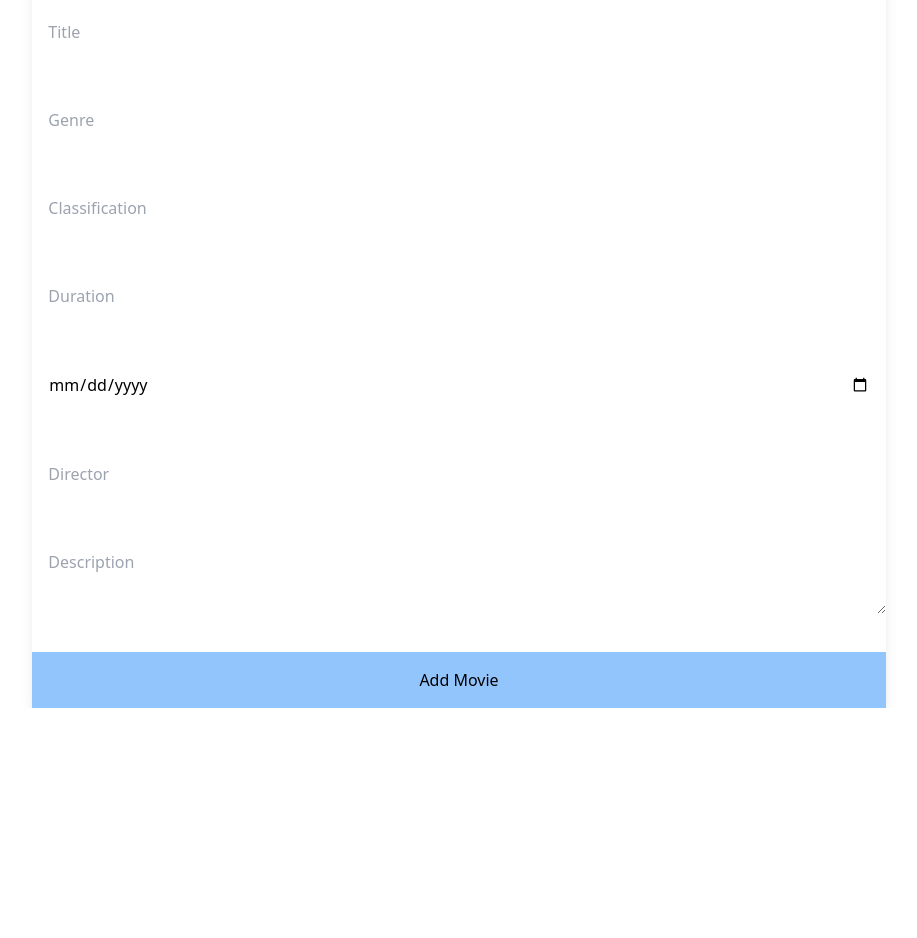
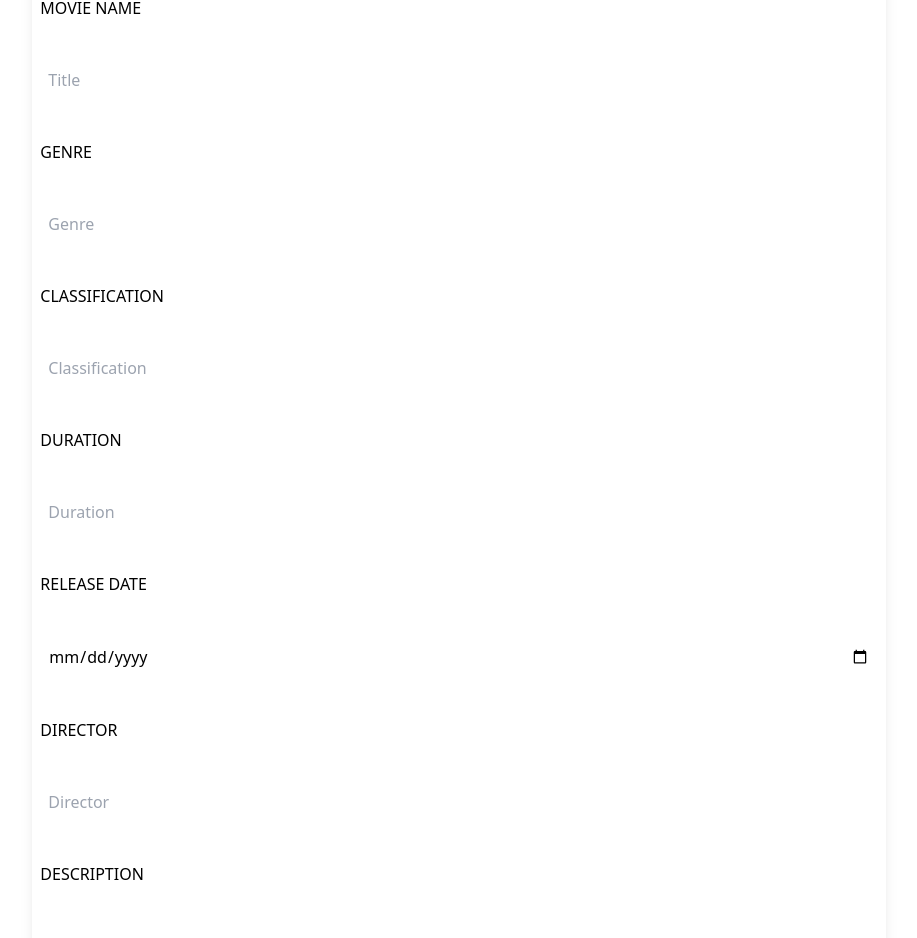
Before and after one commit to jreyes8631/movie-rating-frontend, a React (Create React App) app: page /movies/new in a window 1280 px wide. Shown: the part 240-1178 px from the top of the page, without its empty margins (181-1098 px from the left). Before the commit the page ends 948 px from the top, so only its background shows below. Built offline with nearby package versions, Linux system fonts and the light colour scheme.

Commit message:
add label to movie form

```diff
--- a/src/containers/MovieFormContainer.js
+++ b/src/containers/MovieFormContainer.js
@@ -9,7 +9,7 @@ export default class MovieFormContainer extends Component {
     duration: '',
     release_date: '',
     director: '',
-    description: ''
+    description: '',
   }
 
   handleChange = (e) =>{
@@ -43,6 +43,7 @@ export default class MovieFormContainer extends Component {
 
                 <fieldset>
                  <h1 className="w-full p-4 bg-blue-300 mt-4 text-center text-3xl font-semibold mb-2">New Movie</h1>
+                  <label className=" w-full boder p-2 my-2 block uppercase"> Movie Name</label>
                     <input
                     type="text"
                     name="title"
@@ -52,6 +53,7 @@ export default class MovieFormContainer extends Component {
                     className="w-full boder p-4 my-4"
                     />
 
+                    <label className=" w-full boder p-2 my-2 block uppercase"> Genre</label>
                     <input
                     type="text"
                     name="genre"
@@ -61,6 +63,7 @@ export default class MovieFormContainer extends Component {
                     className="w-full boder p-4 my-4"
                     />
 
+                    <label className="w-full boder p-2 my-2 block uppercase"> Classification</label>
                     <input
                     type="text"
                     name="classification"
@@ -70,6 +73,7 @@ export default class MovieFormContainer extends Component {
                     className="w-full boder p-4 my-4"
                     />
 
+                    <label className="w-full boder p-2 my-2 block uppercase"> Duration</label>
                     <input
                         type="text"
                         name="duration"
@@ -79,6 +83,7 @@ export default class MovieFormContainer extends Component {
                         className="w-full boder p-4 my-4"
                     />
 
+                    <label className="w-full boder p-2 my-2 block uppercase"> Release date</label>
                     <input
                         type="date"
                         name="release_date"
@@ -88,6 +93,7 @@ export default class MovieFormContainer extends Component {
                         className="w-full boder p-4 my-4"
                     />
 
+                    <label className="w-full boder p-2 my-2 block uppercase"> Director</label>
                     <input
                         type="text"
                         name="director"
@@ -97,6 +103,7 @@ export default class MovieFormContainer extends Component {
                         className="w-full boder p-4 my-4"
                     />
 
+                    <label className="w-full boder p-2 my-2 block uppercase"> Description</label>
                     <textarea
                         type="text"
                         name="description"
@@ -105,6 +112,7 @@ export default class MovieFormContainer extends Component {
                         value={this.state.description}
                         className="w-full boder p-4 my-4"
                     />
+
                 </fieldset>
 
                 <button className="w-full p-4 bg-blue-300 mt-4 hover:bg-blue-400 transition-all duration-200" type="submit"> Add Movie</button>
```
Lines whose indentation alone changed are shown as unchanged.
